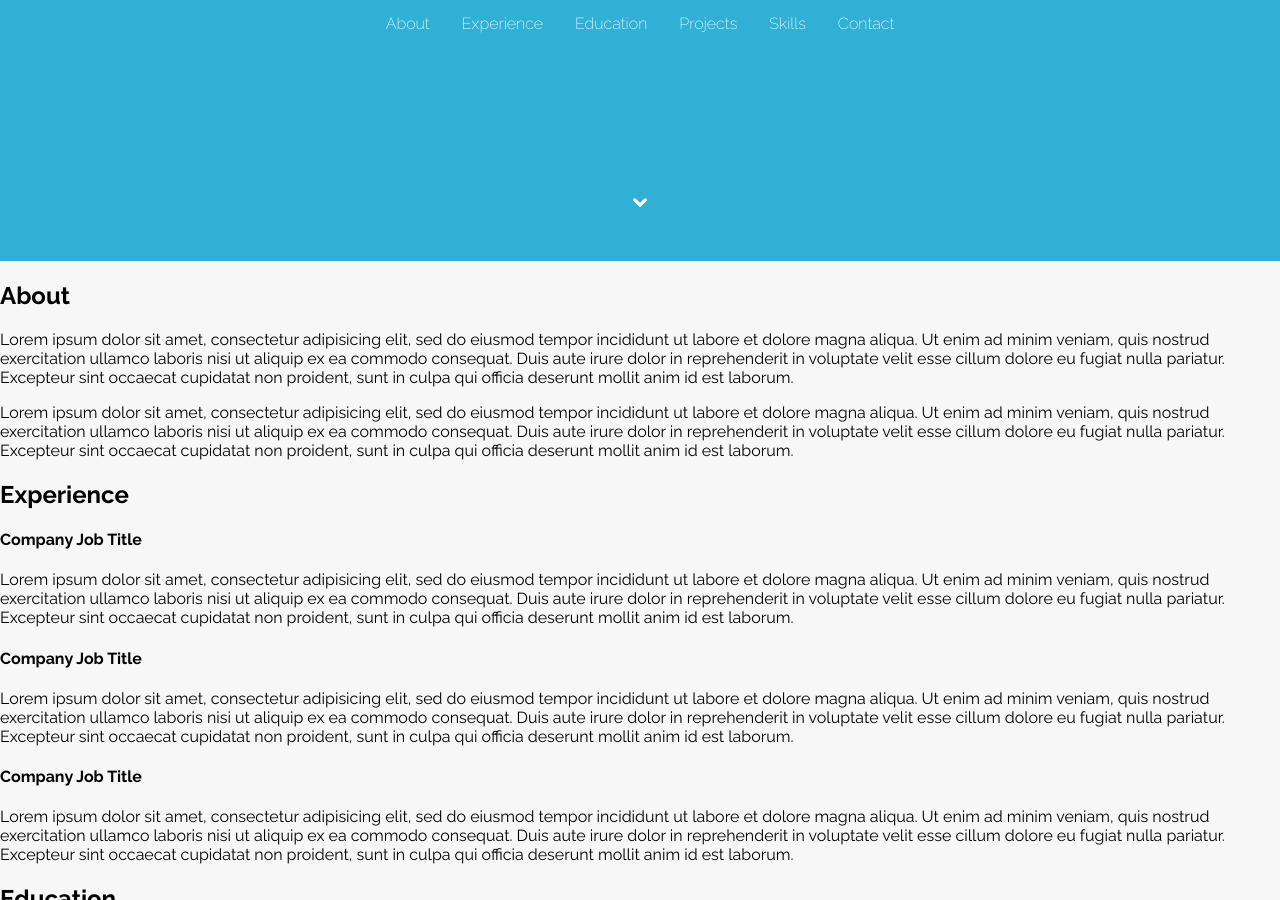
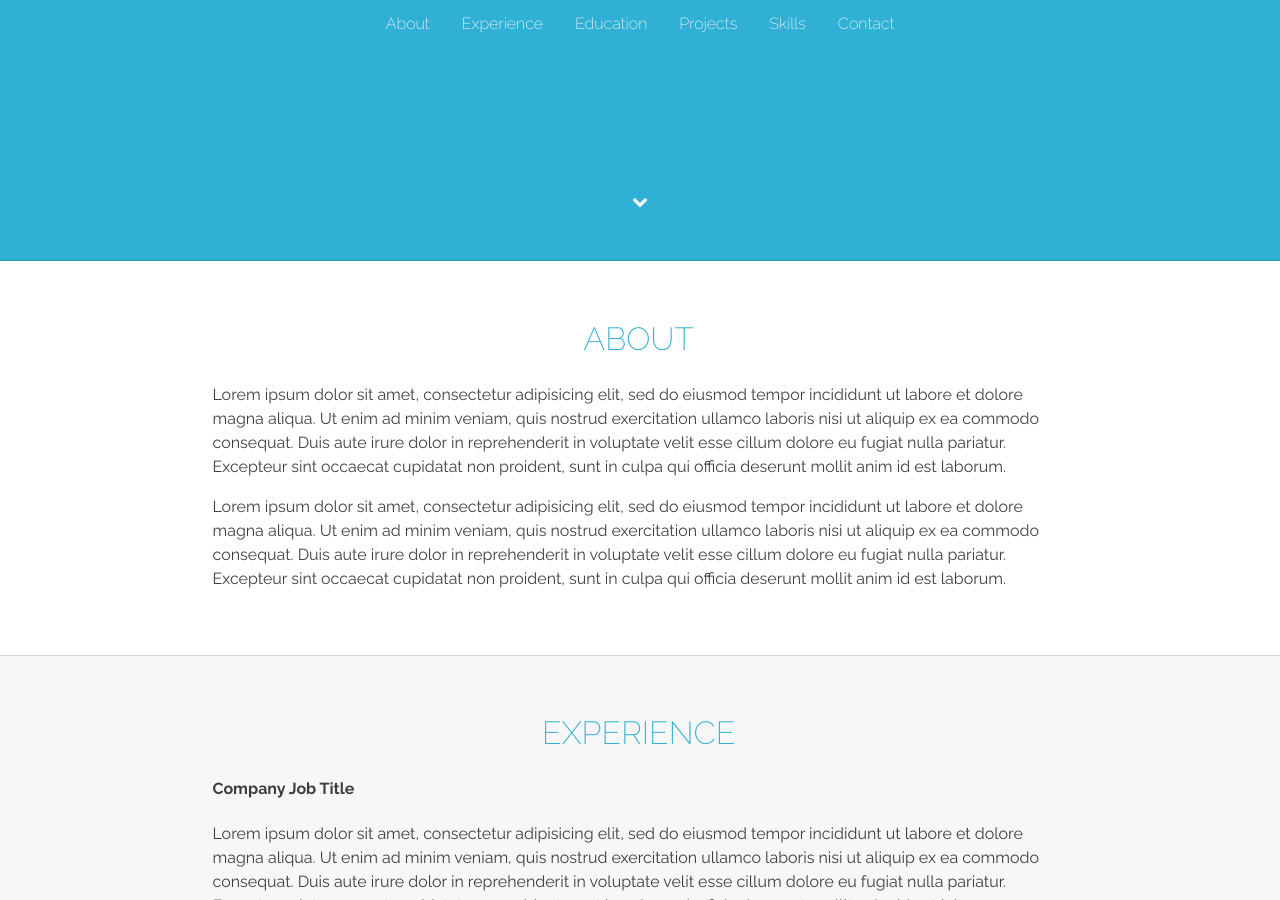
Before and after one commit to kunleAdeyinka/kunleAdeyinka.github.io, a Jekyll site: the page built from index.html, in a window 1280 px wide and 900 px high, scrolled down 639 px. Built offline with Jekyll 4.4.1, drawn with Linux system fonts in a browser that asks for light colours; Markdown is read by kramdown in place of the engine named in the settings.

Commit message:
added container style
added styling to the container

```diff
--- a/css/main.css
+++ b/css/main.css
@@ -92,3 +92,57 @@ body {
 #down-arrow a {
     color: white;
 }
+
+/*CONTENT*/
+.container {
+    /*sets up flexbox*/
+    display: flex;
+    flex-direction: column;
+}
+
+.row {
+    display: flex;
+}
+
+.white {
+    background: white;
+}
+
+.side-content {
+    flex: 0 0 16.6%;
+}
+
+.main-content {
+    flex: 0 0 66.6%;
+    margin-top: 2rem;
+    margin-bottom: 3rem;
+}
+
+.side-content-sm {
+    flex: 0 0 10%;
+}
+
+.main-content-lg {
+    flex: 0 0 80%;
+    margin-top: 2rem;
+    margin-bottom: 3rem;
+}
+
+.box-shadow {
+    -webkit-box-shadow: 0px 0px 1px 0px rgba(0,0,0,0.75);
+    -moz-box-shadow: 0px 0px 1px 0px rgba(0,0,0,0.75);
+    box-shadow: 0px 0px 1px 0px rgba(0,0,0,0.75);
+}
+
+ h2 {
+    font-weight: 200;
+    font-size: 2rem;
+    color: #31b0d5;
+    text-transform: uppercase;
+    text-align: center;
+}
+
+.content-body {
+    line-height: 1.5;
+    color: rgba(0,0,0,.75);
+}
```
